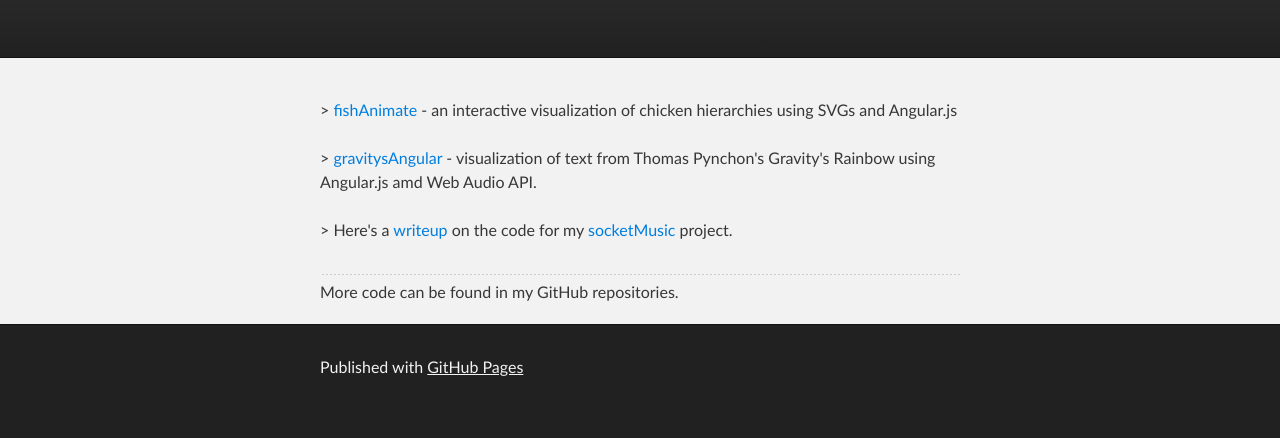
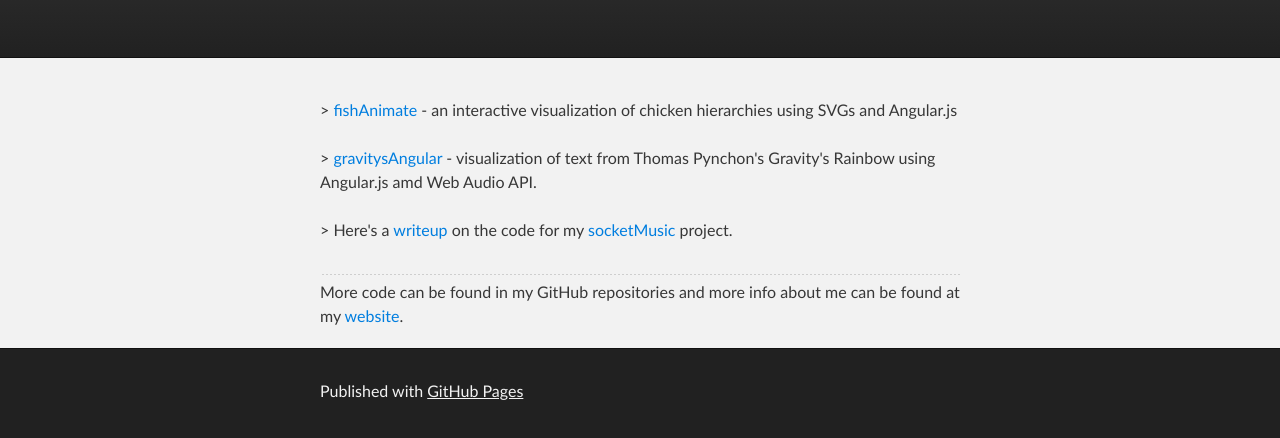
Before and after one commit to derekxkwan/derekxkwan.github.io, a plain HTML site: page index.html in a window 1280 px wide. Shown: the part 116-554 px from the top of the page. Drawn offline with Linux system fonts and the light colour scheme.

Commit message:
Update index.html

```diff
--- a/index.html
+++ b/index.html
@@ -37,8 +37,7 @@
 <br>
 <br>
 <hr>
-More code can be found in my GitHub repositories.
-
+More code can be found in my GitHub repositories and more info about me can be found at my <a href="www.derekxkwan.com">website</a>.
 
 
 
```
